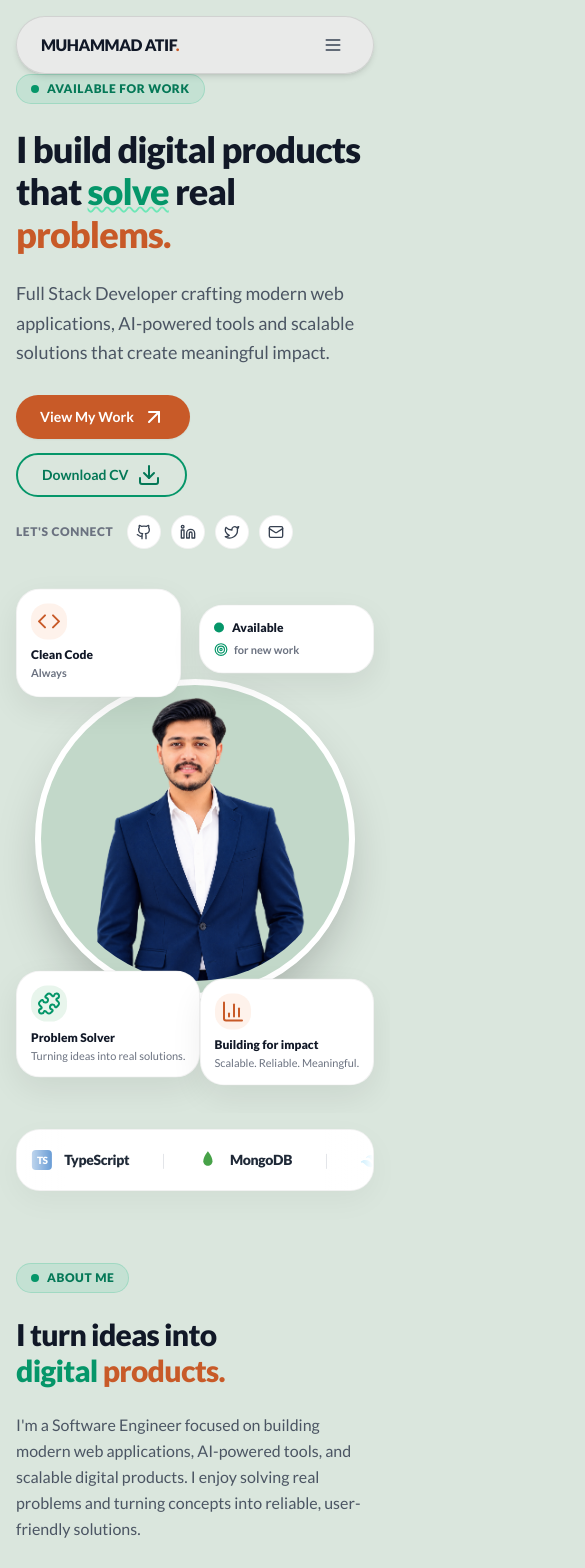
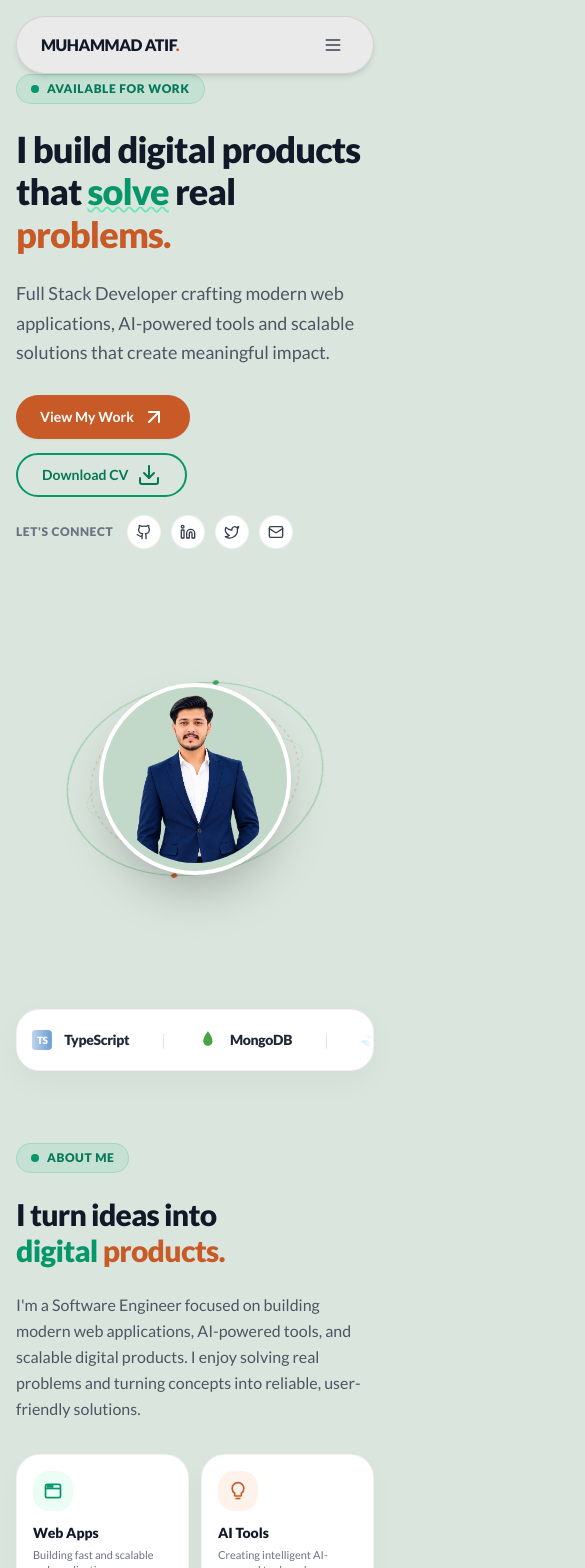
Before and after one commit to atif00150/Personal-Portfolio, a Next.js app: page / in a window 390 px wide. Shown: the top 1568 px of the page, 585 px wide, since content can reach past the window. Built offline with nearby package versions, Linux system fonts and the light colour scheme.

Commit message:
fix: make hero orbital ring system and skills mindmap fully mobile and tablet responsive

```diff
--- a/components/Hero.tsx
+++ b/components/Hero.tsx
@@ -125,13 +125,13 @@ export default function Hero() {
           <div className="lg:col-span-6 relative flex items-center justify-center lg:justify-end py-2">
 
             {/* Centered Composition Container */}
-            <div className="relative w-full max-w-[520px] sm:max-w-[580px] lg:max-w-[610px] min-h-[500px] sm:min-h-[560px] lg:min-h-[610px] flex items-center justify-center">
+            <div className="relative w-full max-w-[320px] xs:max-w-[360px] sm:max-w-[580px] lg:max-w-[610px] min-h-[380px] xs:min-h-[420px] sm:min-h-[560px] lg:min-h-[610px] flex items-center justify-center">
 
               {/* 1. Proportioned 3D Orbital System with Vertical Dotted Ring (Behind Profile) */}
               <div className="absolute inset-0 flex items-center justify-center pointer-events-none z-0">
 
                 {/* Main 3D Orbit Container (Slightly larger as requested) */}
-                <div className="relative w-[480px] h-[480px] sm:w-[540px] sm:h-[540px] lg:w-[610px] lg:h-[610px] [transform:rotateX(42deg)_rotateY(-8deg)] transition-all">
+                <div className="relative w-[300px] h-[300px] xs:w-[340px] xs:h-[340px] sm:w-[540px] sm:h-[540px] lg:w-[610px] lg:h-[610px] [transform:rotateX(42deg)_rotateY(-8deg)] transition-all">
 
                   {/* Layer 1: Primary Outer Ring (Compact Green Ring) */}
                   <svg
@@ -176,7 +176,7 @@ export default function Hero() {
 
                 {/* Layer 3: Vertical Dotted Ring Container (Slightly larger as requested) */}
                 <div className="absolute inset-0 flex items-center justify-center">
-                  <div className="relative w-[450px] h-[450px] sm:w-[510px] sm:h-[510px] lg:w-[570px] lg:h-[570px] [transform:rotateX(72deg)_rotateY(-14deg)] transition-all">
+                  <div className="relative w-[280px] h-[280px] xs:w-[320px] xs:h-[320px] sm:w-[510px] sm:h-[510px] lg:w-[570px] lg:h-[570px] [transform:rotateX(72deg)_rotateY(-14deg)] transition-all">
                     <svg
                       viewBox="0 0 500 500"
                       className="absolute inset-0 w-full h-full animate-spin-clockwise"
@@ -203,7 +203,7 @@ export default function Hero() {
 
               {/* 2. ENLARGED Profile Avatar Circle (410px Desktop Diameter) */}
               <div
-                className="relative z-10 w-80 h-80 sm:w-96 sm:h-96 lg:w-[410px] lg:h-[410px] rounded-full p-3 bg-[#c2d8c9] shadow-2xl flex items-center justify-center border-[6px] border-white animate-scale-in shrink-0"
+                className="relative z-10 w-48 h-48 xs:w-56 xs:h-56 sm:w-80 sm:h-80 lg:w-[410px] lg:h-[410px] rounded-full p-2 bg-[#c2d8c9] shadow-2xl flex items-center justify-center border-[4px] sm:border-[6px] border-white animate-scale-in shrink-0"
                 style={{ animationDelay: '0.3s' }}
               >
                 <Image
@@ -220,7 +220,7 @@ export default function Hero() {
 
               {/* Card 1: Clean Code (Upper-Left) */}
               <div
-                className="absolute top-0 left-0 sm:-left-2 z-20 bg-white shadow-[0_12px_32px_rgba(0,0,0,0.07)] rounded-3xl p-3.5 sm:p-4 border border-black/5 animate-float-card min-w-[165px] sm:min-w-[180px]"
+                className="hidden md:block absolute top-0 left-0 sm:-left-2 z-20 bg-white shadow-[0_12px_32px_rgba(0,0,0,0.07)] rounded-3xl p-3.5 sm:p-4 border border-black/5 animate-float-card min-w-[165px] sm:min-w-[180px]"
                 style={{ animationDelay: '0s' }}
               >
                 <div className="w-9 h-9 rounded-2xl bg-[#fef2eb] flex items-center justify-center text-terracotta mb-2">
@@ -232,7 +232,7 @@ export default function Hero() {
 
               {/* Card 2: Available (Upper-Right) */}
               <div
-                className="absolute top-4 right-0 sm:-right-2 z-20 bg-white shadow-[0_12px_32px_rgba(0,0,0,0.07)] rounded-3xl p-3.5 sm:p-4 border border-black/5 animate-float-card min-w-[175px] sm:min-w-[190px]"
+                className="hidden md:block absolute top-4 right-0 sm:-right-2 z-20 bg-white shadow-[0_12px_32px_rgba(0,0,0,0.07)] rounded-3xl p-3.5 sm:p-4 border border-black/5 animate-float-card min-w-[175px] sm:min-w-[190px]"
                 style={{ animationDelay: '1.5s' }}
               >
                 <div className="flex items-center gap-2 mb-1.5">
@@ -247,7 +247,7 @@ export default function Hero() {
 
               {/* Card 3: Problem Solver (Lower-Left) */}
               <div
-                className="absolute bottom-2 left-0 sm:-left-2 z-20 bg-white shadow-[0_12px_32px_rgba(0,0,0,0.07)] rounded-3xl p-3.5 sm:p-4 border border-black/5 animate-float-card max-w-[190px] sm:max-w-[210px]"
+                className="hidden md:block absolute bottom-2 left-0 sm:-left-2 z-20 bg-white shadow-[0_12px_32px_rgba(0,0,0,0.07)] rounded-3xl p-3.5 sm:p-4 border border-black/5 animate-float-card max-w-[190px] sm:max-w-[210px]"
                 style={{ animationDelay: '3s' }}
               >
                 <div className="w-9 h-9 rounded-2xl bg-[#e8f5ec] flex items-center justify-center text-emerald-600 mb-2">
@@ -261,7 +261,7 @@ export default function Hero() {
 
               {/* Card 4: Building for Impact (Lower-Right) */}
               <div
-                className="absolute bottom-0 right-0 sm:-right-2 z-20 bg-white shadow-[0_12px_32px_rgba(0,0,0,0.07)] rounded-3xl p-3.5 sm:p-4 border border-black/5 animate-float-card max-w-[200px] sm:max-w-[220px]"
+                className="hidden md:block absolute bottom-0 right-0 sm:-right-2 z-20 bg-white shadow-[0_12px_32px_rgba(0,0,0,0.07)] rounded-3xl p-3.5 sm:p-4 border border-black/5 animate-float-card max-w-[200px] sm:max-w-[220px]"
                 style={{ animationDelay: '4.5s' }}
               >
                 <div className="w-9 h-9 rounded-2xl bg-[#fef2eb] flex items-center justify-center text-terracotta mb-2">
--- a/components/Sections.tsx
+++ b/components/Sections.tsx
@@ -1219,8 +1219,9 @@ export function SkillsSection() {
             <div className="absolute left-1/2 -top-4 w-[2px] h-4 bg-gray-900/40"></div>
           </div>
 
-          {/* 6 Category Columns Grid */}
-          <div className="grid grid-cols-1 sm:grid-cols-2 lg:grid-cols-6 gap-6 lg:gap-8 items-start min-w-[850px] lg:min-w-0 p-2">
+          {/* 6 Category Columns Grid - Scrollable on Mobile/Tablet to prevent overlaps */}
+          <div className="w-full overflow-x-auto pb-6 scrollbar-thin">
+            <div className="grid grid-cols-6 gap-6 lg:gap-8 items-start min-w-[1020px] lg:min-w-0 p-2">
               {categories.map((cat, idx) => {
                 const isSelected = activeCategory === cat.id;
                 const isOtherSelected = activeCategory !== null && activeCategory !== cat.id;
@@ -1317,6 +1318,7 @@ export function SkillsSection() {
                 );
               })}
             </div>
+          </div>
 
         </div>
 
```
Lines whose indentation alone changed are shown as unchanged.
